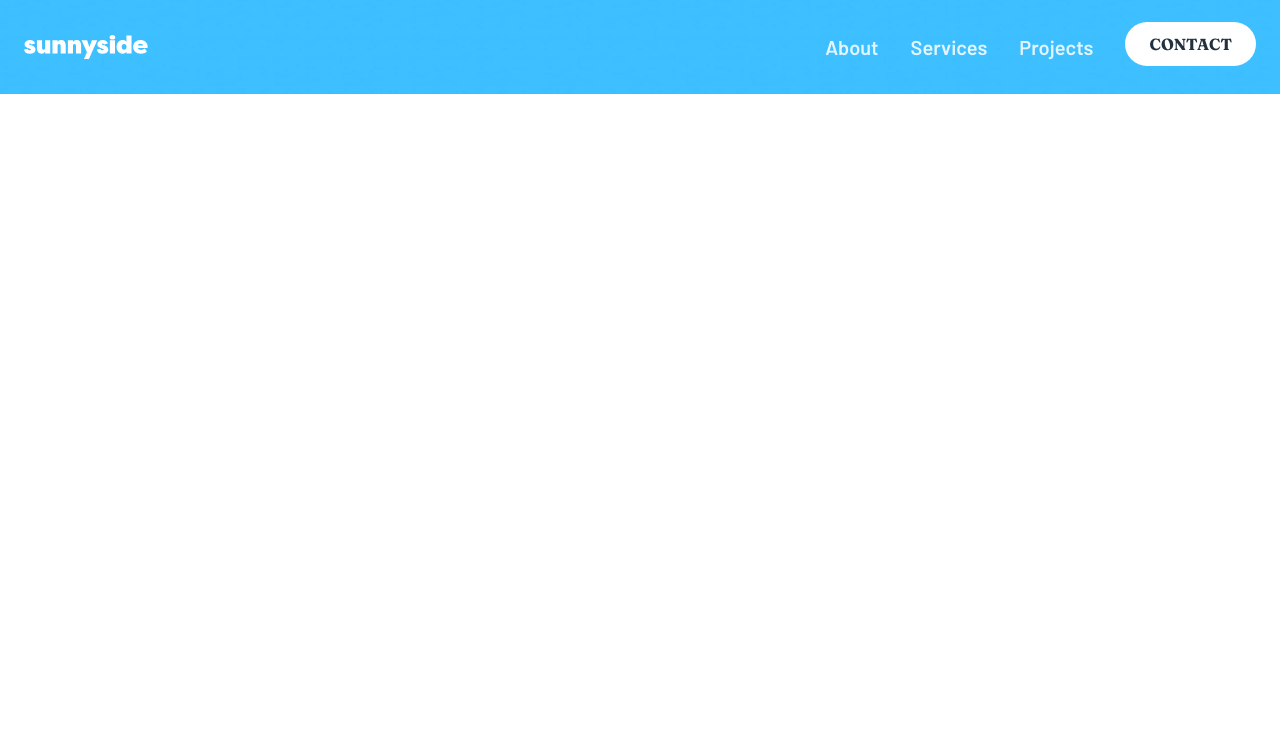
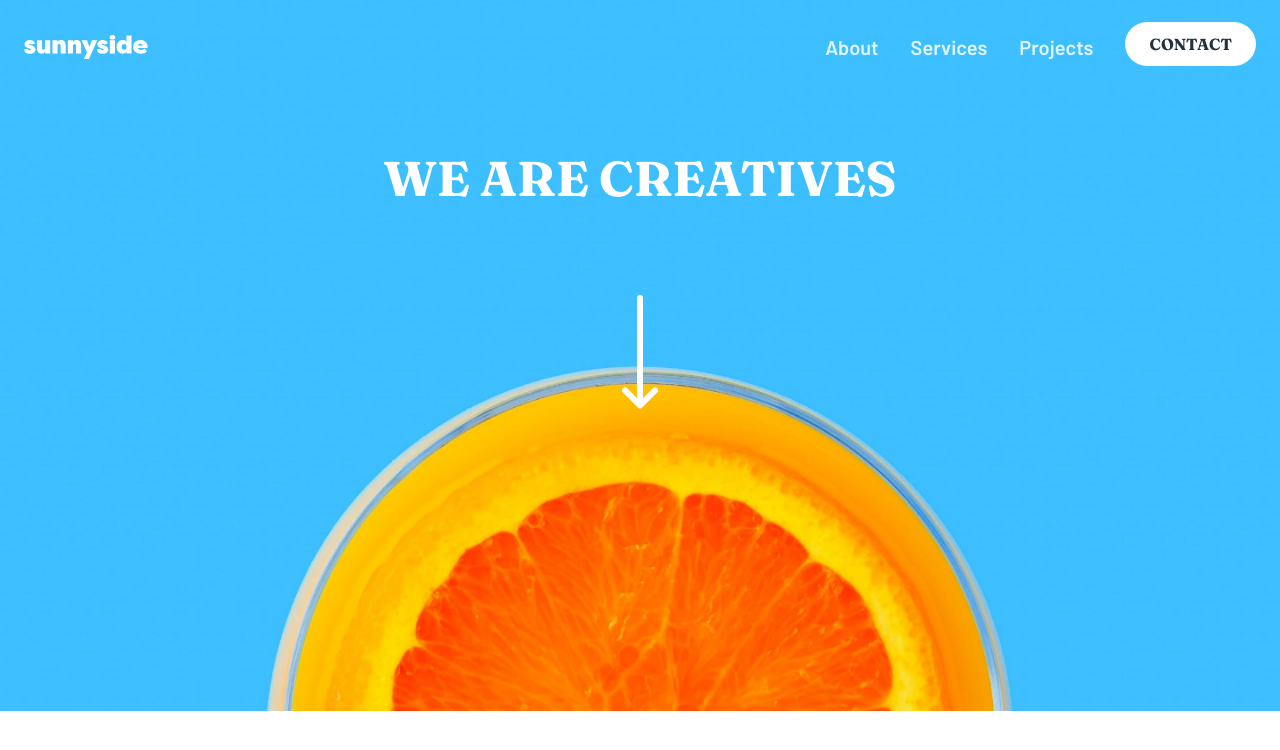
Before and after one commit to Code-Beaker/sunnyside-landing-page-code-beaker, a website built with Vite: page app/index.html in a window 1280 px wide. Built offline with nearby package versions, Linux system fonts and the light colour scheme.

Commit message:
create hero section

```diff
--- a/app/css/style.css
+++ b/app/css/style.css
@@ -15,8 +15,8 @@ body {
 .header__image-bg {
   position: absolute;
   inset: 0;
-  height: 100%;
-  width: 100%;
+  max-height: 100%;
+  /* max-width: 100%; */
   z-index: -1;
 }
 
@@ -50,7 +50,7 @@ body {
 }
 
 .nav__link:focus {
-  outline: 0.15rem dotted white;
+  outline: 0.2rem dotted white;
 }
 
 /* button */
@@ -65,7 +65,7 @@ body {
   color: var(--neutral-very-dark-desaturated-blue);
   border-radius: 5rem;
   outline-offset: 0.25rem;
-  transition: 200ms ease-in-out;
+  transition: 200ms opacity ease-in-out;
 }
 
 .nav__btn:hover {
@@ -73,5 +73,30 @@ body {
 }
 
 .nav__btn:focus {
-  outline: 0.175rem dotted white;
+  /* opacity: 1; */
+  outline: 0.2rem dotted white;
 }
+
+/* hero */
+.hero {
+  height: 90vh;
+  padding: 3rem;
+}
+
+.hero__content {
+  text-align: center;
+}
+
+.hero__heading {
+  font-size: var(--fs-4);
+  color: var(--neutral-white);
+  font-family: var(--font-serif);
+  text-transform: uppercase;
+}
+
+.hero__arrow-container {
+  display: flex;
+  justify-content: center;
+  align-items: center;
+  padding-block: min(10vh, 5rem);
+}
--- a/app/index.html
+++ b/app/index.html
@@ -44,6 +44,17 @@
             </li>
           </ul>
         </nav>
+        <!-- hero -->
+        <section class="hero">
+          <div class="hero__content-wrapper">
+            <section class="hero__content">
+              <h1 class="hero__heading">We are creatives</h1>
+              <div class="hero__arrow-container">
+                <img src="public/images/icon-arrow-down.svg" alt="" />
+              </div>
+            </section>
+          </div>
+        </section>
       </header>
     </main>
     <script src="main.js" type="module"></script>
```
